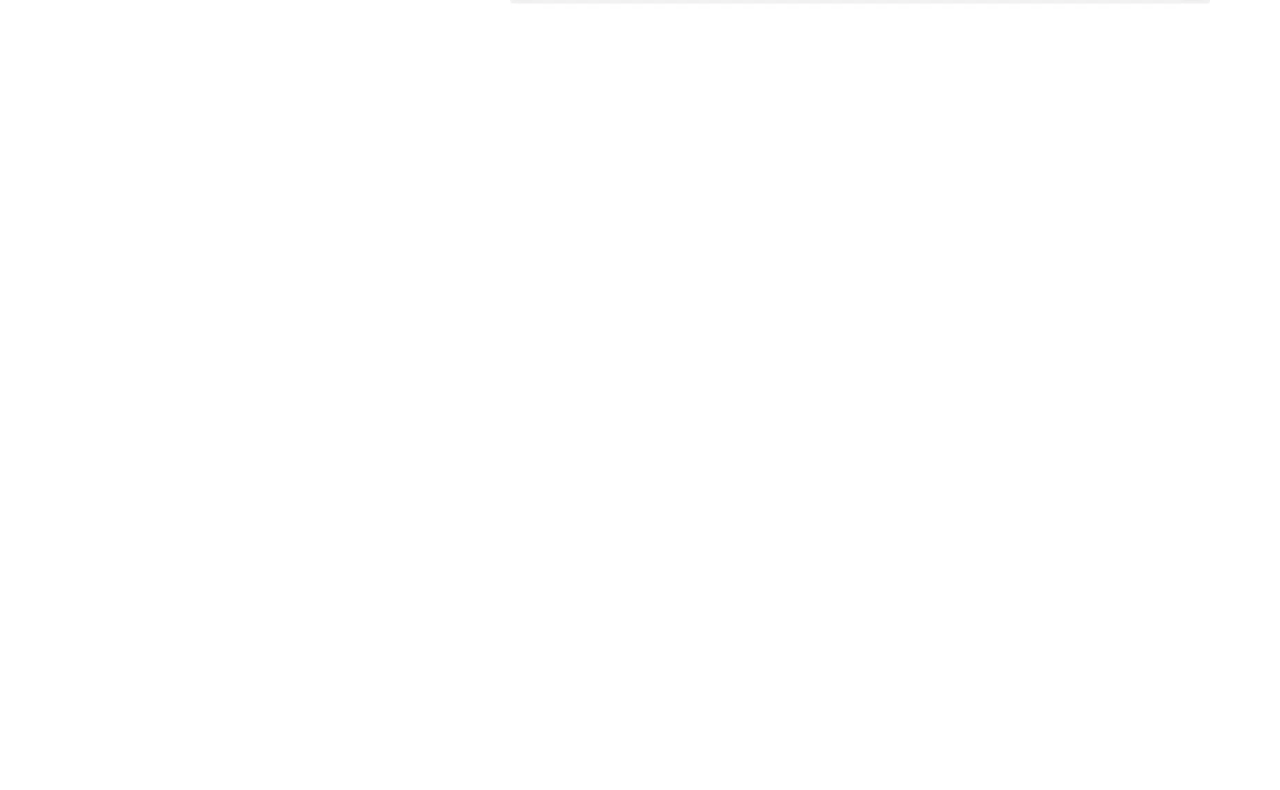
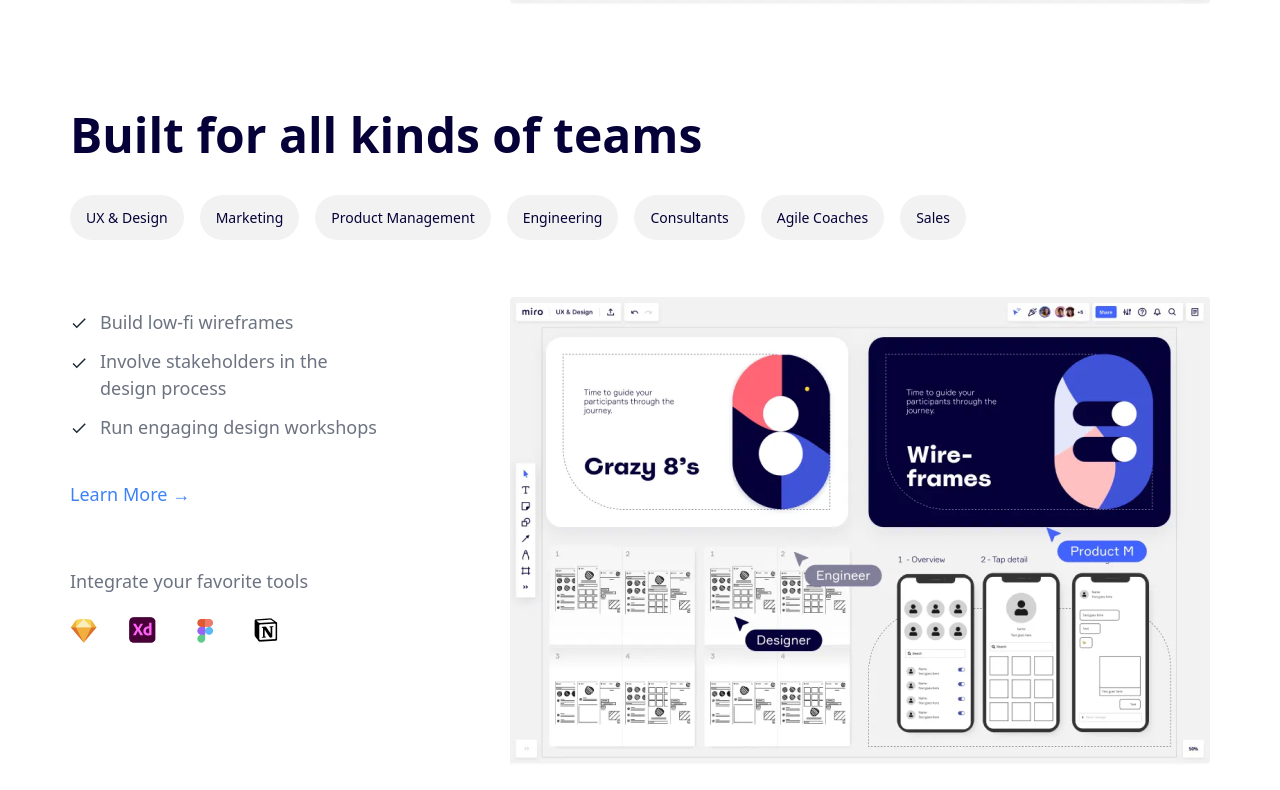
Before and after one commit to mitanvir05/mira-website-figma-file, a React (Vite) app: page / in a window 1280 px wide. Shown: the part 4003-4793 px from the top of the page. Before the commit the page ends 4030 px from the top, so only its background shows below. Built offline with nearby package versions, Linux system fonts and the light colour scheme.

Commit message:
build for team added

```diff
--- /dev/null
+++ b/src/pages/Home/BuildForTeam/BuildForTeam.jsx
@@ -0,0 +1,80 @@
+import { MdDone } from "react-icons/md";
+const BuildForTeam = () => {
+  return (
+    <div>
+      <div className="lg:mt-[80px] mt-[40px] ps-3 lg:ps-0">
+        <h1 className="lg:text-[48px] text-[24px] font-bold text-[#050038] leading-[26px] lg:leading-[56px]">
+          Built for all kinds of teams
+        </h1>
+
+        <div className="flex justify-start items-center lg:gap-4 gap-1 my-8  text-[#050038] lg:text-[14px] text-[7px]">
+          <p className="border-[#F1F3FD] bg-[#F2F2F2] py-3 lg:px-4 px-2 rounded-full">
+            UX & Design
+          </p>
+          <p className="border-[#F1F3FD] bg-[#F2F2F2]  py-3 lg:px-4 px-2 rounded-full">
+            Marketing
+          </p>
+          <p className="border-[#F1F3FD] bg-[#F2F2F2]  py-3 lg:px-4 px-2 rounded-full">
+            Product Management
+          </p>
+          <p className="border-[#F1F3FD]  bg-[#F2F2F2]  py-3 lg:px-4 px-2 rounded-full">
+            Engineering
+          </p>
+          <p className="border-[#F1F3FD] bg-[#F2F2F2]  py-3 lg:px-4 px-2 rounded-full">
+            Consultants
+          </p>
+          <p className="border-[#F1F3FD] bg-[#F2F2F2]  py-3 lg:px-4 px-2 rounded-full">
+            Agile Coaches
+          </p>
+          <p className="border-[#F1F3FD]  bg-[#F2F2F2]  py-3 lg:px-4 px-2 rounded-full">
+            Sales
+          </p>
+        </div>
+        <div className="flex justify-between items-center">
+          <div className="max-w-[360px] ">
+            <div className="flex justify-start items-center gap-3">
+              <MdDone className="text-lg" />
+              <h1 className="lg:text-[18px] text-[12px] text-gray-500">
+                Build low-fi wireframes
+              </h1>
+            </div>
+            <div className="flex justify-start items-center mt-3 gap-3">
+              <MdDone className="text-lg mb-6" />
+              <h1 className="lg:text-[18px] text-[12px] text-gray-500">
+                Involve stakeholders in the <br /> design process
+              </h1>
+            </div>
+            <div className="flex justify-start items-center mt-3 gap-3">
+              <MdDone className="text-lg" />
+              <h1 className="lg:text-[18px] text-[12px] text-gray-500">
+                Run engaging design workshops
+              </h1>
+            </div>
+
+            <p className="text-blue-500 lg:text-[18px] text-[12px] mt-10  border-b-blue-500 ">
+              Learn More →
+            </p>
+            <p className="lg:text-[18px] text-[12px] text-gray-500 mt-8 lg:mt-[60px]">
+              Integrate your favorite tools
+            </p>
+
+            <img
+              className="mt-3 lg:mb-[100px] mb-[10px]"
+              src="/public/BuildForTeamImage/logosdesign.svg.png"
+              alt=""
+            />
+          </div>
+          <div className="max-w-full">
+            <img
+              className="lg:w-full w-[250px]"
+              src="/public/BuildForTeamImage/uxdesignwithoutshadow.jpg.png"
+              alt=""
+            />
+          </div>
+        </div>
+      </div>
+    </div>
+  );
+};
+
+export default BuildForTeam;
--- a/src/pages/Home/Home.jsx
+++ b/src/pages/Home/Home.jsx
@@ -5,6 +5,7 @@ import WorkTogether from "./Worktogether/Worktogether";
 import Connect from "./Connect/Connect";
 import TheWayWeWork from "./TheWayWeWork/TheWayWeWork";
 import BuildTheWay from "./BuildTheWay/BuildTheWay";
+import BuildForTeam from "./BuildForTeam/BuildForTeam";
 
 
 const Home = () => {
@@ -16,7 +17,8 @@ const Home = () => {
       <WorkTogether/>
       <Connect/>
       <TheWayWeWork/>
-      <BuildTheWay></BuildTheWay>
+      <BuildTheWay/>
+      <BuildForTeam/>
     </div>
   );
 };
```
Also changed, not shown: public/BuildForTeamImage/logosdesign.svg.png (added), public/BuildForTeamImage/uxdesignwithoutshadow.jpg.png (added).
